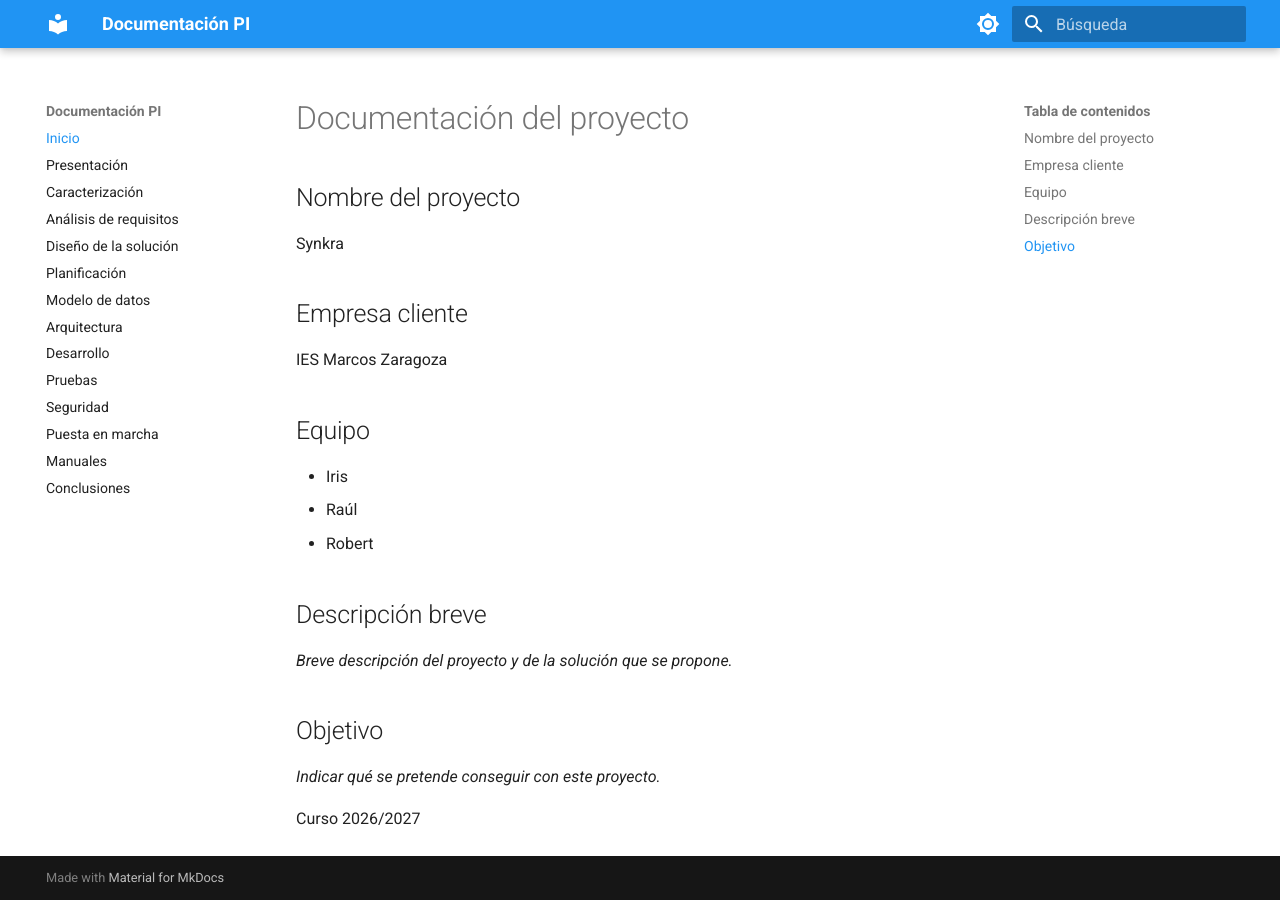
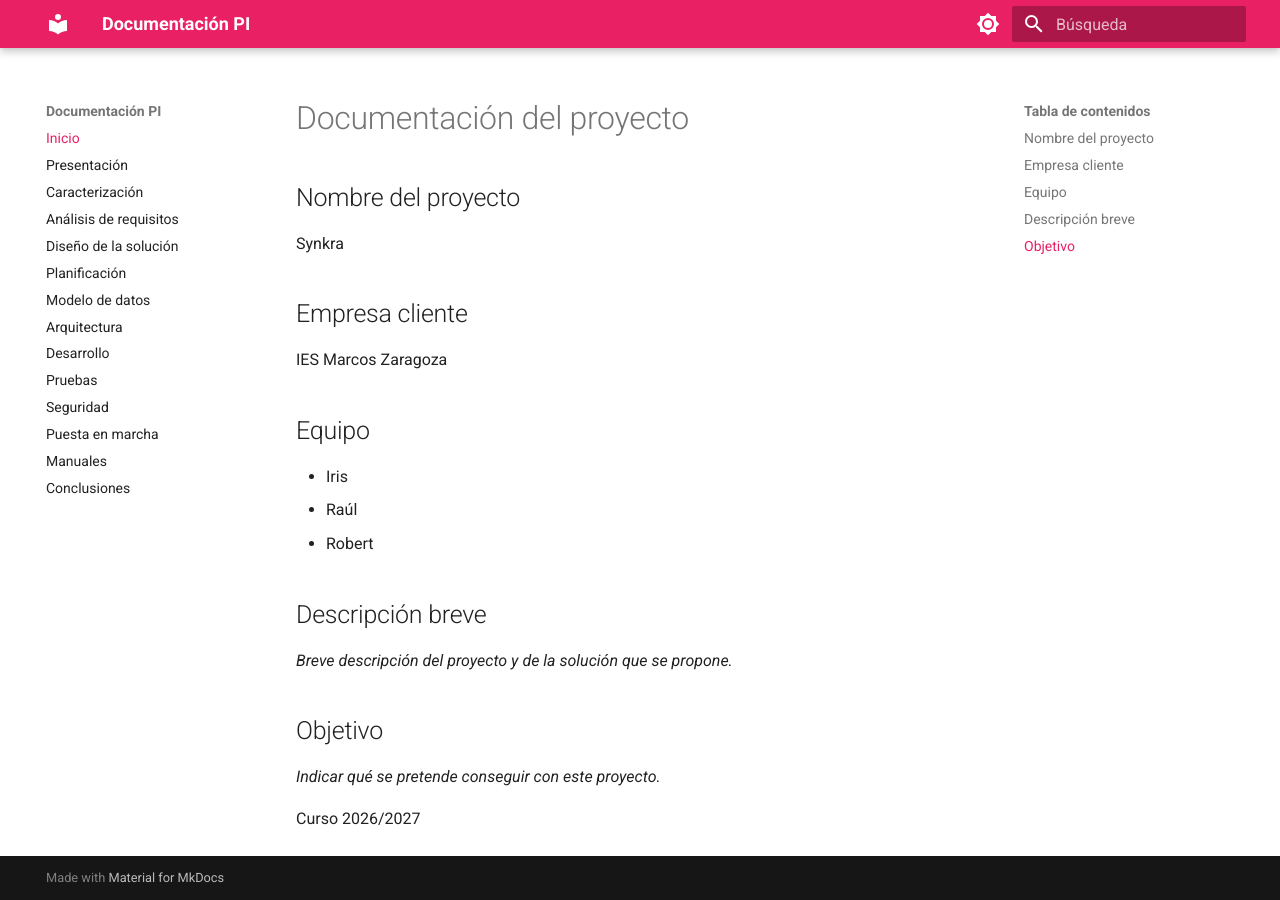
Before and after one commit to ian-ani/documentacion-pi, an MkDocs documentation site: the page built from docs/index.md, in a window 1280 px wide. Built offline with MkDocs 1.6.1 and Material for MkDocs 9.7.7, drawn with Linux system fonts in a browser that asks for light colours.

Commit message:
Probar cambio de color primario y accent

```diff
--- a/mkdocs.yml
+++ b/mkdocs.yml
@@ -7,14 +7,14 @@ theme:
     repo: fontawesome/brands/github
   palette:
     - scheme: default
-      primary: blue
-      accent: blue
+      primary: pink
+      accent: pink
       toggle:
         icon: material/brightness-7
         name: Cambiar a modo oscuro
     - scheme: slate
-      primary: blue
-      accent: blue
+      primary: pink
+      accent: pink
       toggle:
         icon: material/brightness-4
         name: Cambiar a modo claro
```
